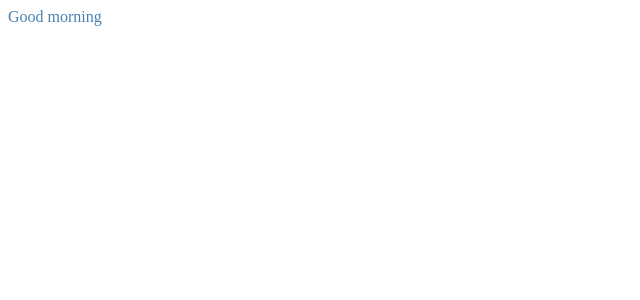
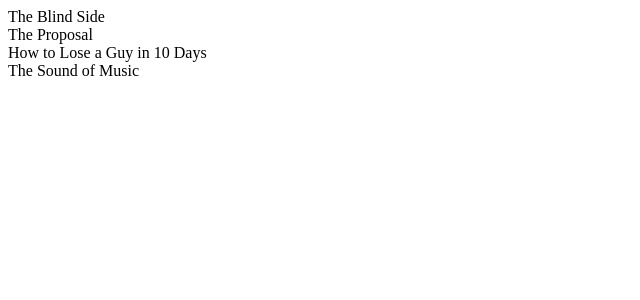
Before and after one commit to Inge-dev/myFlix-client, a React (Vite) app: page / in a window 1280 px wide. Shown: the top 300 px of the page, without its empty margins (0-640 px from the left). Built offline with nearby package versions, Linux system fonts and the light colour scheme.

Commit message:
Updated index.jsx
Imported MainView

```diff
--- a/src/index.jsx
+++ b/src/index.jsx
@@ -3,13 +3,17 @@
 // Import statement to indicate that you need to bundle `./index.scss`
 import "./index.scss";
 
+import { MainView } from './components/main-view/main-view';
+
 // Main component (will eventually use all the others)
 const MyFlixApplication = () => {
-  return (
-    <div className="my-flix">
-      <div>Good morning</div>
-    </div>
-  );
+
+  return <MainView />;
+  // return (
+  //   <div className="my-flix">
+  //     <div>Good morning</div>
+  //   </div>
+  // );
 };
 
 // Finds the root of your app
```
